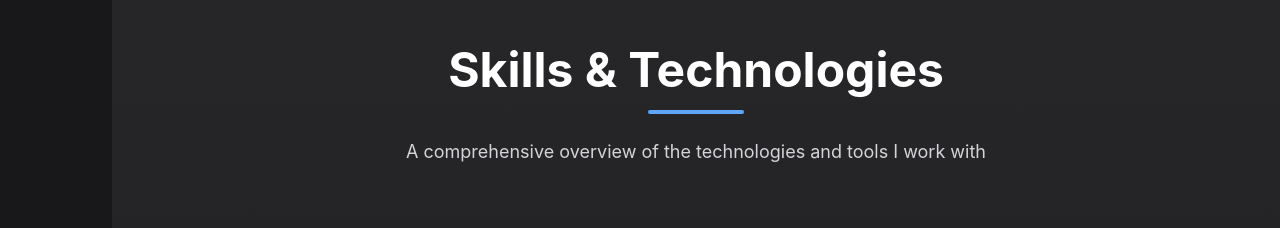
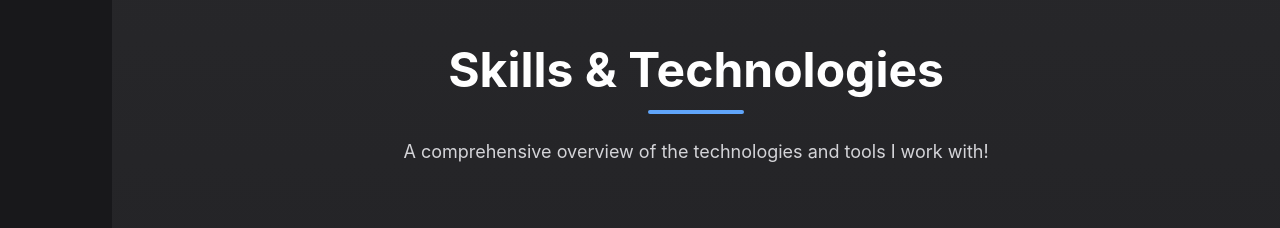
Before and after one commit to mitchellnkeo/portfolio, a React (Vite) app: page / in a window 1280 px wide. Shown: the part 2380-2608 px from the top of the page. Built offline with nearby package versions, Linux system fonts and the light colour scheme.

Commit message:
Skills and Experience update

```diff
--- a/src/components/sections/Skills.tsx
+++ b/src/components/sections/Skills.tsx
@@ -33,7 +33,7 @@ export default function Skills() {
           </h2>
           <div className="w-24 h-1 bg-primary-600 dark:bg-primary-400 mx-auto rounded-full mb-6"></div>
           <p className="text-lg text-neutral-600 dark:text-neutral-300 max-w-2xl mx-auto">
-            A comprehensive overview of the technologies and tools I work with
+            A comprehensive overview of the technologies and tools I work with!
           </p>
         </div>
 
```
